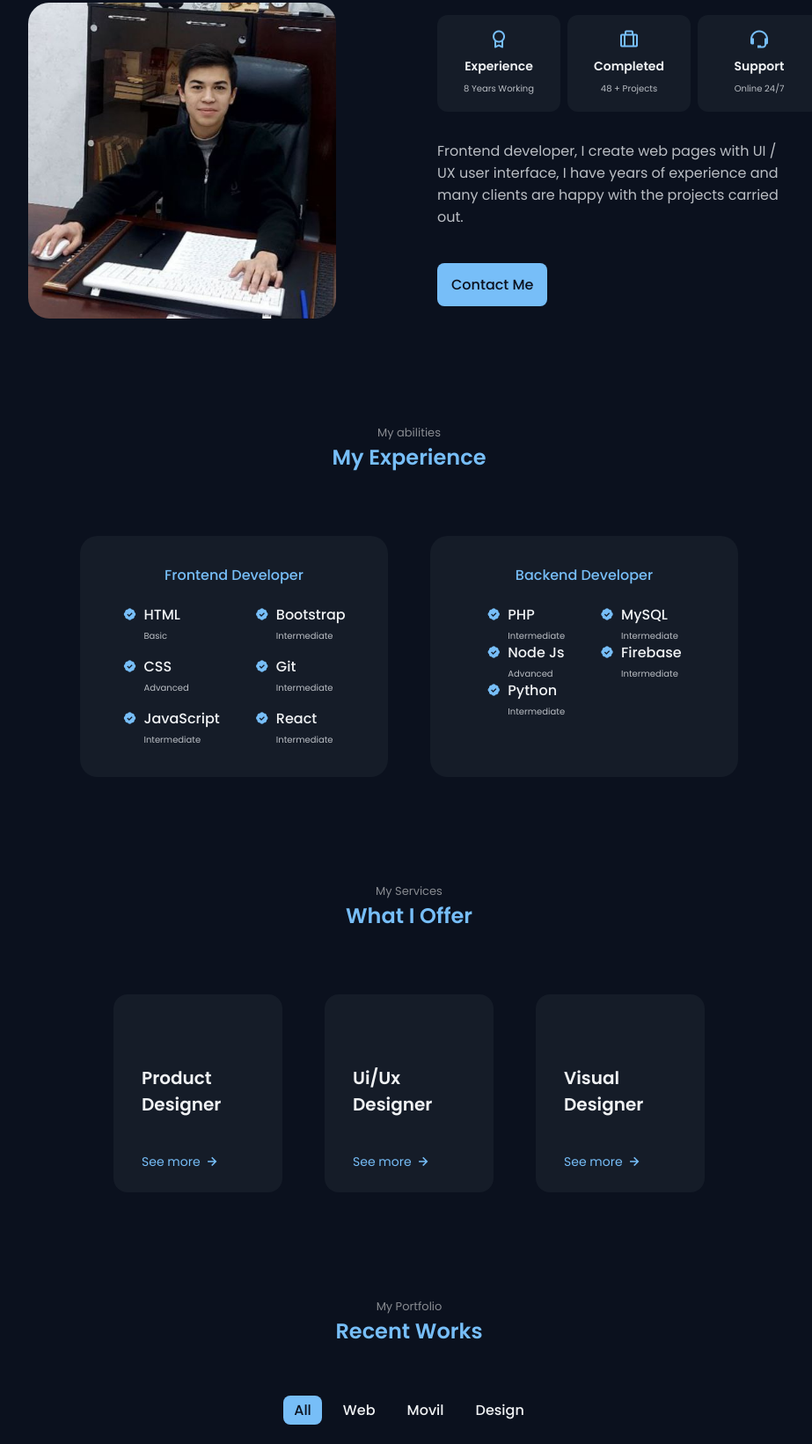
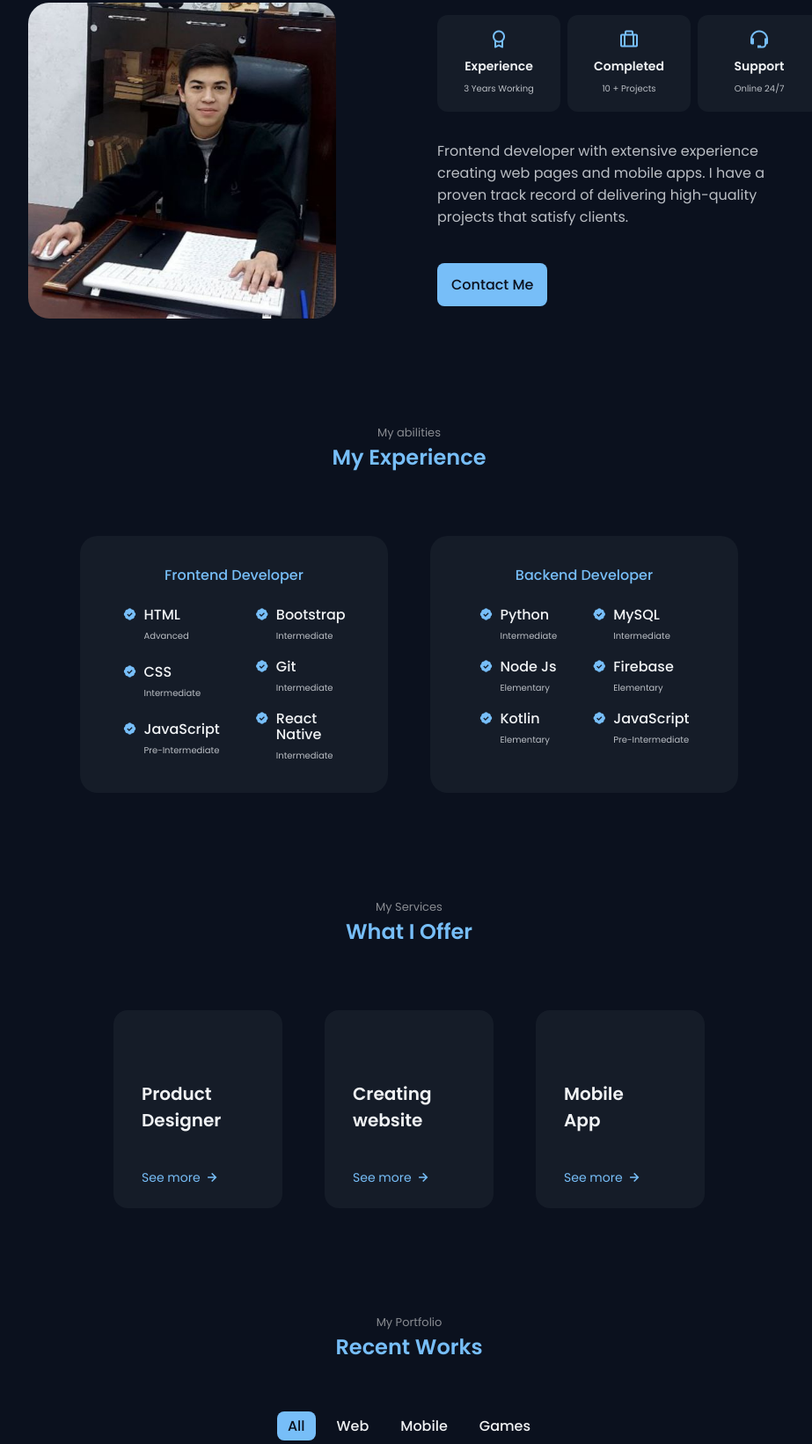
Before and after one commit to teobodev/myblog, a plain HTML site: page index.html in a window 1280 px wide. Shown: the part 1035-2676 px from the top of the page at 88% size, without its empty margins (175-1098 px from the left). Drawn offline with nearby package versions, Linux system fonts and the light colour scheme.

Commit message:
index change

```diff
--- a/index.html
+++ b/index.html
@@ -119,13 +119,13 @@
                             <div class="about__box">
                                 <i class='bx bx-award about__icon' ></i>
                                 <h3 class="about__title">Experience</h3>
-                                <span class="about__subtitle">8 Years Working</span>
+                                <span class="about__subtitle">3 Years Working</span>
                             </div>
 
                             <div class="about__box">
                                 <i class='bx bx-briefcase-alt about__icon' ></i>
                                 <h3 class="about__title">Completed</h3>
-                                <span class="about__subtitle">48 + Projects</span>
+                                <span class="about__subtitle">10 + Projects</span>
                             </div>
 
                             <div class="about__box">
@@ -136,9 +136,7 @@
                         </div>
 
                         <p class="about__description">
-                            Frontend developer, I create web pages with UI / UX user interface,
-                            I have years of experience and many clients are happy
-                            with the projects carried out.
+                            Frontend developer with extensive experience creating web pages and mobile apps. I have a proven track record of delivering high-quality projects that satisfy clients.
                         </p>
 
                         <a href="#contact" class="button">Contact Me</a>
@@ -163,7 +161,7 @@
 
                                     <div>
                                         <h3 class="skills__name">HTML</h3>
-                                        <span class="skills__level">Basic</span>
+                                        <span class="skills__level">Advanced</span>
                                     </div>
                                 </div>
 
@@ -172,7 +170,7 @@
 
                                     <div>
                                         <h3 class="skills__name">CSS</h3>
-                                        <span class="skills__level">Advanced</span>
+                                        <span class="skills__level">Intermediate</span>
                                     </div>
                                 </div>
 
@@ -181,7 +179,7 @@
 
                                     <div>
                                         <h3 class="skills__name">JavaScript</h3>
-                                        <span class="skills__level">Intermediate</span>
+                                        <span class="skills__level">Pre-Intermediate</span>
                                     </div>
                                 </div>
                             </div>
@@ -209,7 +207,7 @@
                                     <i class='bx bxs-badge-check'></i>
 
                                     <div>
-                                        <h3 class="skills__name">React</h3>
+                                        <h3 class="skills__name">React Native</h3>
                                         <span class="skills__level">Intermediate</span>
                                     </div>
                                 </div>
@@ -221,12 +219,12 @@
                         <h3 class="skills__title">Backend Developer</h3>
 
                         <div class="skills__box">
-                            <div class="skill__group">
+                            <div class="skills__group">
                                 <div class="skills__data">
                                     <i class='bx bxs-badge-check'></i>
 
                                     <div>
-                                        <h3 class="skills__name">PHP</h3>
+                                        <h3 class="skills__name">Python</h3>
                                         <span class="skills__level">Intermediate</span>
                                     </div>
                                 </div>
@@ -236,7 +234,7 @@
 
                                     <div>
                                         <h3 class="skills__name">Node Js</h3>
-                                        <span class="skills__level">Advanced</span>
+                                        <span class="skills__level">Elementary</span>
                                     </div>
                                 </div>
 
@@ -244,13 +242,13 @@
                                     <i class='bx bxs-badge-check'></i>
 
                                     <div>
-                                        <h3 class="skills__name">Python</h3>
-                                        <span class="skills__level">Intermediate</span>
+                                        <h3 class="skills__name">Kotlin</h3>
+                                        <span class="skills__level">Elementary</span>
                                     </div>
                                 </div>
                             </div>
 
-                            <div class="skill__group">
+                            <div class="skills__group">
                                 <div class="skills__data">
                                     <i class='bx bxs-badge-check'></i>
 
@@ -265,7 +263,16 @@
 
                                     <div>
                                         <h3 class="skills__name">Firebase</h3>
-                                        <span class="skills__level">Intermediate</span>
+                                        <span class="skills__level">Elementary</span>
+                                    </div>
+                                </div>
+
+                                <div class="skills__data">
+                                    <i class='bx bxs-badge-check'></i>
+
+                                    <div>
+                                        <h3 class="skills__name">JavaScript</h3>
+                                        <span class="skills__level">Pre-Intermediate</span>
                                     </div>
                                 </div>
                             </div>
@@ -338,7 +345,7 @@
                     </div>
 
                     <div class="services__card">
-                        <h3 class="services__title">Ui/Ux <br> Designer
+                        <h3 class="services__title">Creating <br> website
                         </h3>
 
                         <span class="services__button">
@@ -396,7 +403,7 @@
                     </div>
 
                     <div class="services__card">
-                        <h3 class="services__title">Visual <br> Designer</h3>
+                        <h3 class="services__title">Mobile <br> App</h3>
 
                         <span class="services__button">
                             See more <i class='bx bx-right-arrow-alt services__icon' ></i>
@@ -462,8 +469,8 @@
                 <div class="work__filters">
                     <span class="work__item active-work" data-filter="all">All</span>
                     <span class="work__item" data-filter=".web">Web</span>
-                    <span class="work__item" data-filter=".movil">Movil</span>
-                    <span class="work__item" data-filter=".design">Design</span>
+                    <span class="work__item" data-filter=".movil">Mobile</span>
+                    <span class="work__item" data-filter=".design">Games</span>
                 </div>
 
                 <div class="work__container container grid">
@@ -519,8 +526,8 @@
                 </div>
             </section>
 
-            <!--=============== TESTIMONIALS ===============-->
-            <section class="testimonial section">
+            <!-- =============== TESTIMONIALS =============== -->
+            <!-- <section class="testimonial section">
                 <span class="section__subtitle">My clients say</span>
                 <h2 class="section__title">Testimonial</h2>
 
@@ -558,7 +565,7 @@
                     </div>
                     <div class="swiper-pagination"></div>
                 </div>
-            </section>
+            </section> -->
 
             <!--=============== CONTACT ===============-->
             <section class="contact section" id="contact">
@@ -573,9 +580,9 @@
                             <div class="contact__card">
                                 <i class='bx bx-mail-send contact__card-icon' ></i>
                                 <h3 class="contact__card-title">Email</h3>
-                                <span class="contact__card-data">user@gmail.com</span>
+                                <span class="contact__card-data">nematilloyevbahodir@gmail.com</span>
 
-                                <a href="mailto:nematullayevbahodir2602@gmail.com" target="_blank" class="contact__button">
+                                <a href="mailto:nematilloyevbahodir@gmail.com" target="_blank" class="contact__button">
                                     Write me <i class='bx bx-right-arrow-alt contact__button-icon' ></i>
                                 </a>
                             </div>
@@ -583,7 +590,7 @@
                             <div class="contact__card">
                                 <i class='bx bxl-whatsapp contact__card-icon' ></i>
                                 <h3 class="contact__card-title">Whatsapp</h3>
-                                <span class="contact__card-data">999-888-777</span>
+                                <span class="contact__card-data">90 503-02-26</span>
 
                                 <a href="https://api.whatsapp.com/send?phone=+998905030226&text=Hello, more information!" target="_blank" class="contact__button">
                                     Write me <i class='bx bx-right-arrow-alt contact__button-icon' ></i>
@@ -591,11 +598,11 @@
                             </div>
 
                             <div class="contact__card">
-                                <i class='bx bxl-messenger contact__card-icon' ></i>
-                                <h3 class="contact__card-title">Messenger</h3>
-                                <span class="contact__card-data">user.fb123</span>
+                                <i class='bx bxl-telegram contact__card-icon' ></i>
+                                <h3 class="contact__card-title">Telegram</h3>
+                                <span class="contact__card-data">baxa_akee_2602</span>
 
-                                <a href="#" target="_blank" class="contact__button">
+                                <a href="https://t.me/baxa_akee_2602" target="_blank" class="contact__button">
                                     Write me <i class='bx bx-right-arrow-alt contact__button-icon'></i>
                                 </a>
                             </div>
@@ -672,7 +679,7 @@
                 </ul>
 
                 <span class="footer__copy">
-                    <a href="" class="footer__link">&#169; Teobo | Dev.</a> All rigths reserved
+                    <a href="#" class="footer__link">&#169; Teobo | Dev.</a> All rigths reserved
                 </span>
             </footer>
         </footer>
```
